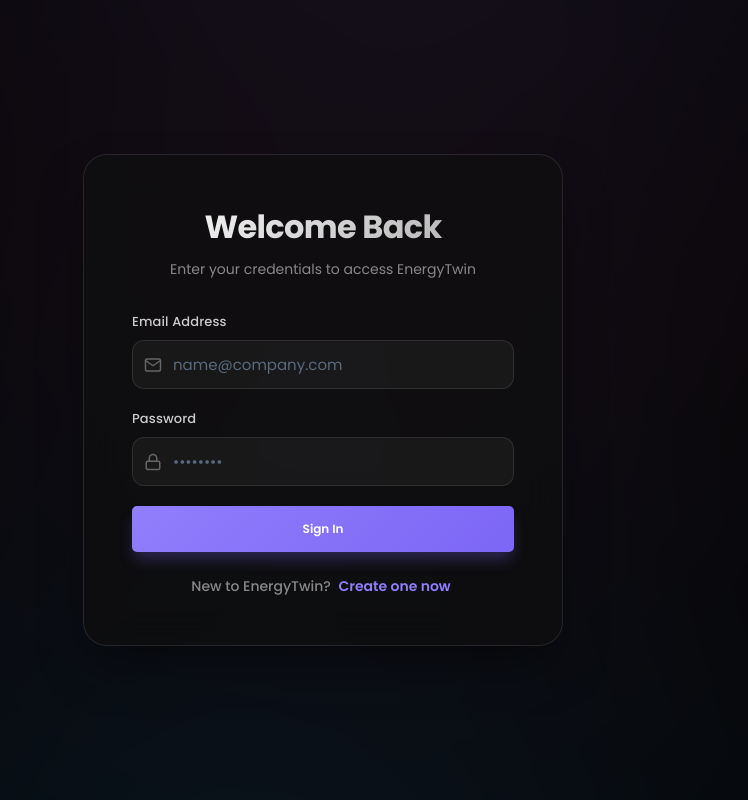
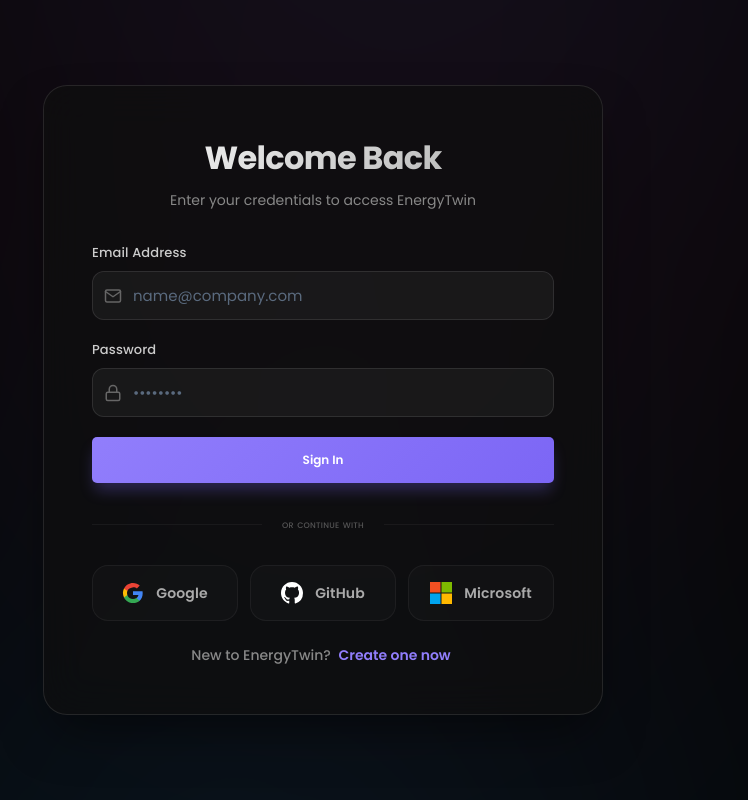
Before and after one commit to GabrielNixson/energytwin-frontend, a React (Vite) app: page / in a window 1280 px wide. Shown: the whole page, without its empty margins (317-1065 px from the left). Built offline with nearby package versions, Linux system fonts and the light colour scheme.

Commit message:
feat: implement authentication page with social login support and project scaffolding

```diff
--- a/src/components/Tools/Tools.tsx
+++ b/src/components/Tools/Tools.tsx
@@ -54,8 +54,6 @@
             onClick={(e) => e.stopPropagation()}
             onMouseDown={(e) => e.stopPropagation()}
         >
-
-
             <div className={styles["tools-wrapper"]}>
                 {/* Charts Toggle */}
                 <div className={styles["tool-item-group"]}>
@@ -112,8 +110,6 @@
                     );
                 })}
             </div>
-
-
         </div>
     );
 };
--- a/src/pages/Auth/Auth.module.scss
+++ b/src/pages/Auth/Auth.module.scss
@@ -39,7 +39,7 @@
 
 .authBox {
   width: 100%;
-  max-width: 480px;
+  max-width: 560px;
   background: rgba(15, 15, 15, 0.7);
   backdrop-filter: blur(20px);
   -webkit-backdrop-filter: blur(20px);
@@ -202,3 +202,123 @@
   align-items: center;
   gap: 8px;
 }
+
+.divider {
+  display: flex;
+  align-items: center;
+  margin: 32px 0;
+  text-align: center;
+  color: #666;
+  font-size: 12px;
+  font-weight: 500;
+
+  &::before,
+  &::after {
+    content: '';
+    flex: 1;
+    border-bottom: 1px solid rgba(255, 255, 255, 0.05);
+  }
+
+  span {
+    padding: 0 20px;
+    white-space: nowrap;
+    text-transform: lowercase;
+    font-variant: small-caps;
+    letter-spacing: 0.02em;
+    opacity: 0.8;
+  }
+}
+
+.socialButtons {
+  display: flex;
+  gap: 12px;
+  justify-content: center;
+  margin-bottom: 8px;
+}
+
+.socialButton {
+  flex: 1;
+  height: 54px;
+  display: flex;
+  align-items: center;
+  justify-content: center;
+  background: rgba(255, 255, 255, 0.02);
+  border: 1px solid rgba(255, 255, 255, 0.05);
+  border-radius: 16px;
+  cursor: pointer;
+  transition: all 0.4s cubic-bezier(0.2, 0.8, 0.2, 1);
+  position: relative;
+  overflow: hidden;
+  gap: 12px;
+
+  &::before {
+    content: '';
+    position: absolute;
+    top: 0;
+    left: 0;
+    width: 100%;
+    height: 100%;
+    background: linear-gradient(180deg, rgba(255, 255, 255, 0.05) 0%, transparent 100%);
+    opacity: 0;
+    transition: opacity 0.3s ease;
+  }
+
+  span {
+    font-size: 14px;
+    font-weight: 600;
+    color: #aaa;
+    z-index: 1;
+    transition: all 0.3s ease;
+    letter-spacing: 0.01em;
+  }
+
+  &:hover {
+    background: rgba(255, 255, 255, 0.05);
+    border-color: rgba(255, 255, 255, 0.15);
+    transform: translateY(-2px);
+    box-shadow: 0 12px 20px -8px rgba(0, 0, 0, 0.4);
+
+    &::before {
+      opacity: 1;
+    }
+
+    span {
+      color: white;
+    }
+
+    svg {
+      transform: scale(1.1);
+      filter: drop-shadow(0 0 8px rgba(255, 255, 255, 0.1));
+    }
+  }
+
+  &:active {
+    transform: translateY(0) scale(0.98);
+  }
+
+  svg {
+    width: 22px;
+    height: 22px;
+    display: block;
+    z-index: 1;
+    transition: all 0.3s ease;
+  }
+}
+
+.google:hover {
+  background: rgba(66, 133, 244, 0.08) !important;
+  border-color: rgba(66, 133, 244, 0.3) !important;
+  box-shadow: 0 0 20px rgba(66, 133, 244, 0.15) !important;
+}
+
+.github:hover {
+  background: rgba(255, 255, 255, 0.08) !important;
+  border-color: rgba(255, 255, 255, 0.3) !important;
+  box-shadow: 0 0 20px rgba(255, 255, 255, 0.1) !important;
+}
+
+.microsoft:hover {
+  background: rgba(0, 164, 239, 0.08) !important;
+  border-color: rgba(0, 164, 239, 0.3) !important;
+  box-shadow: 0 0 20px rgba(0, 164, 239, 0.15) !important;
+}
--- a/src/pages/Auth/Auth.tsx
+++ b/src/pages/Auth/Auth.tsx
@@ -13,6 +13,12 @@
   const [loading, setLoading] = useState(false);
 
   const { login } = useAuthStore();
+
+  const handleSocialLogin = (provider: string) => {
+    console.log(`Logging in with ${provider}`);
+    // Implementation would typically redirect to backend or use a library such as firebase or supabase
+    // window.location.href = `${import.meta.env.VITE_API_URL}/api/auth/${provider}`;
+  };
 
   const handleSubmit = async (e: React.FormEvent) => {
     e.preventDefault();
@@ -153,6 +159,52 @@
               </motion.button>
             </form>
 
+            <div className={styles.divider}>
+              <span>Or continue with</span>
+            </div>
+
+            <div className={styles.socialButtons}>
+              <button
+                className={`${styles.socialButton} ${styles.google}`}
+                type="button"
+                aria-label="Sign in with Google"
+                onClick={() => handleSocialLogin('google')}
+              >
+                <svg viewBox="0 0 24 24">
+                  <path d="M22.56 12.25c0-.78-.07-1.53-.2-2.25H12v4.26h5.92c-.26 1.37-1.04 2.53-2.21 3.31v2.77h3.57c2.08-1.92 3.28-4.74 3.28-8.09z" fill="#4285F4"/>
+                  <path d="M12 23c2.97 0 5.46-.98 7.28-2.66l-3.57-2.77c-.98.66-2.23 1.06-3.71 1.06-2.86 0-5.29-1.93-6.16-4.53H2.18v2.84C3.99 20.53 7.7 23 12 23z" fill="#34A853"/>
+                  <path d="M5.84 14.09c-.22-.66-.35-1.36-.35-2.09s.13-1.43.35-2.09V7.07H2.18C1.43 8.55 1 10.22 1 12s.43 3.45 1.18 4.93l3.66-2.84z" fill="#FBBC05"/>
+                  <path d="M12 5.38c1.62 0 3.06.56 4.21 1.64l3.15-3.15C17.45 2.09 14.97 1 12 1 7.7 1 3.99 3.47 2.18 7.07l3.66 2.84c.87-2.6 3.3-4.53 12-4.53z" fill="#EA4335"/>
+                </svg>
+                <span>Google</span>
+              </button>
+              <button
+                className={`${styles.socialButton} ${styles.github}`}
+                type="button"
+                aria-label="Sign in with GitHub"
+                onClick={() => handleSocialLogin('github')}
+              >
+                <svg viewBox="0 0 24 24" fill="#ffffff">
+                  <path d="M12 0C5.37 0 0 5.37 0 12c0 5.31 3.435 9.795 8.205 11.385.6.105.825-.255.825-.57 0-.285-.015-1.23-.015-2.235-3.015.555-3.795-.735-4.035-1.41-.135-.345-.72-1.41-1.23-1.695-.42-.225-1.02-.78-.015-.795.945-.015 1.62.87 1.845 1.23 1.08 1.815 2.805 1.305 3.495.99.105-.78.42-1.305.765-1.605-2.67-.3-5.46-1.335-5.46-5.925 0-1.305.465-2.385 1.23-3.225-.12-.3-.54-1.53.12-3.18 0 0 1.005-.315 3.3 1.23.96-.27 1.98-.405 3-.405s2.04.135 3 .405c2.295-1.56 3.3-1.23 3.3-1.23.66 1.65.24 2.88.12 3.18.765.84 1.23 1.905 1.23 3.225 0 4.605-2.805 5.625-5.475 5.925.435.375.81 1.095.81 2.22 0 1.605-.015 2.895-.015 3.3 0 .315.225.69.825.57A12.02 12.02 0 0024 12c0-6.63-5.37-12-12-12z"/>
+                </svg>
+                <span>GitHub</span>
+              </button>
+              <button
+                className={`${styles.socialButton} ${styles.microsoft}`}
+                type="button"
+                aria-label="Sign in with Microsoft"
+                onClick={() => handleSocialLogin('microsoft')}
+              >
+                <svg viewBox="0 0 23 23">
+                  <path fill="#f25022" d="M0 0h11v11H0z"/>
+                  <path fill="#7fba00" d="M12 0h11v11H12z"/>
+                  <path fill="#00a4ef" d="M0 12h11v11H0z"/>
+                  <path fill="#ffb900" d="M12 12h11v11H12z"/>
+                </svg>
+                <span>Microsoft</span>
+              </button>
+            </div>
+
             <div className={styles.toggleText}>
               {isLogin ? "New to EnergyTwin? " : "Already have an account? "}
               <button
--- a/src/pages/Project/Project3D.tsx
+++ b/src/pages/Project/Project3D.tsx
@@ -107,10 +107,12 @@
                         m.opacity = 1.0;
                         m.depthWrite = true;
                         m.depthTest = true;
+                        m.side = THREE.FrontSide;
                         // Precision fix: Increased factor to separate large overlapping planes
                         m.polygonOffset = true;
                         m.polygonOffsetFactor = 2;
                         m.polygonOffsetUnits = 2;
+                        m.needsUpdate = true;
                     });
                 }
             }
@@ -252,8 +254,10 @@
                     mats.forEach((m: any) => {
                         m.transparent = true;
                         m.opacity = opacity;
+                        m.side = THREE.FrontSide;
                         m.polygonOffset = true;
                         m.polygonOffsetFactor = -1; // Pull preview forward
+                        m.needsUpdate = true;
                     });
                 }
             }
```
Also changed, not shown: src/pages/Project/Project.tsx (+75 -58 lines), 1 other file (tests, documents, lock files or other folders).
